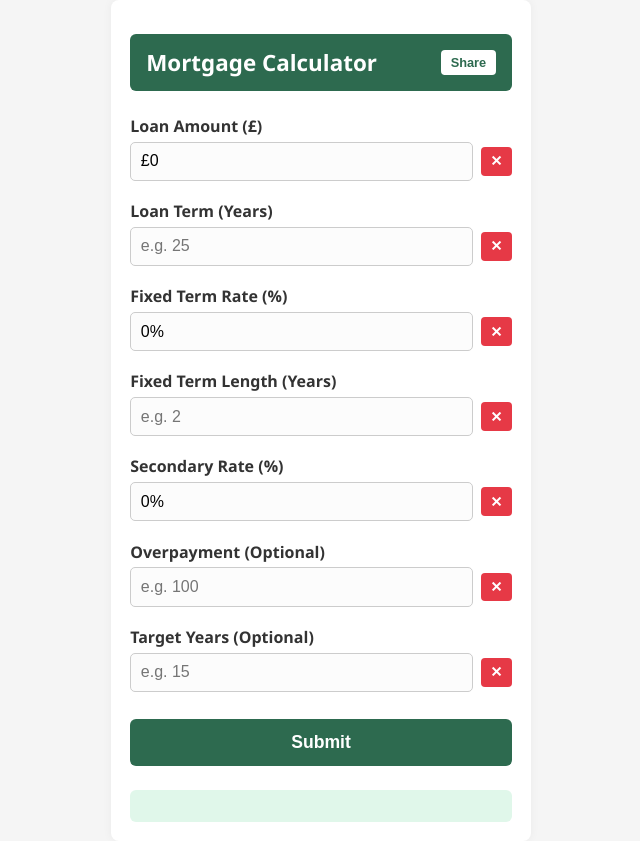
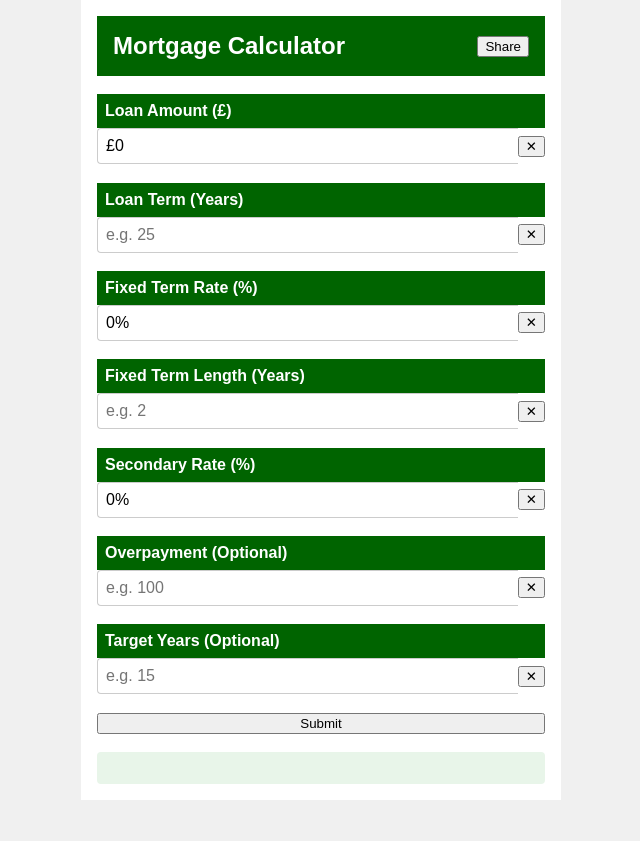
Before and after one commit to Ampdrew06/Mortgage-Calculator, a React (Create React App) app: page / in a window 1280 px wide. Shown: the whole page, without its empty margins (319-959 px from the left). After the commit the page ends 800 px from the top, so only its background shows below. Built offline with nearby package versions, Linux system fonts and the light colour scheme.

Commit message:
Update App.css

```diff
--- a/src/App.css
+++ b/src/App.css
@@ -1,124 +1,98 @@
 body {
   margin: 0;
-  font-family: 'Segoe UI', Tahoma, Geneva, Verdana, sans-serif;
-  background: #f5f5f5;
-  color: #333;
+  padding: 0;
+  font-family: Arial, sans-serif;
+  background: #f0f0f0;
 }
 
 .container {
-  max-width: 420px;
-  margin: 0 auto;
-  padding: 1.2rem;
-  background-color: #ffffff;
-  box-shadow: 0 0 10px rgba(0, 0, 0, 0.05);
-  border-radius: 8px;
+  max-width: 480px;
+  margin: auto;
+  padding: 1rem;
+  background: white;
   min-height: 100vh;
   box-sizing: border-box;
+  display: flex;
+  flex-direction: column;
+  justify-content: space-between;
 }
 
 h1 {
-  font-size: 1.4rem;
-  margin-bottom: 1.5rem;
+  font-size: 1.5rem;
+  background: darkgreen;
+  color: white;
+  padding: 1rem;
+  margin: 0 0 1rem;
   display: flex;
   justify-content: space-between;
   align-items: center;
-  background: #2d6a4f;
-  color: white;
-  padding: 0.8rem 1rem;
-  border-radius: 6px;
 }
 
-.share-btn {
+.share-button {
   background: white;
-  color: #2d6a4f;
+  color: darkgreen;
+  border: 1px solid white;
+  border-radius: 4px;
+  padding: 4px 8px;
+  cursor: pointer;
+}
+
+.input-group {
+  margin-bottom: 1rem;
+}
+
+.input-group label {
+  display: block;
+  background: darkgreen;
+  color: white;
+  padding: 0.5rem;
   font-weight: bold;
-  font-size: 0.8rem;
-  padding: 0.3rem 0.6rem;
+}
+
+.input-row {
+  display: flex;
+  align-items: center;
+}
+
+input {
+  flex: 1;
+  padding: 0.5rem;
+  font-size: 1rem;
+  border: 1px solid #ccc;
+  border-right: none;
+  border-radius: 4px 0 0 4px;
+}
+
+.clear {
+  padding: 0.5rem;
+  background: #ddd;
+  color: #333;
+  border: 1px solid #ccc;
+  border-left: none;
+  border-radius: 0 4px 4px 0;
+  cursor: pointer;
+}
+
+.submit {
+  margin-top: 1rem;
+  padding: 0.75rem;
+  background: #4caf50;
+  color: black;
+  font-weight: bold;
   border: none;
   border-radius: 4px;
   cursor: pointer;
 }
 
-.share-btn:hover {
-  background: #e0e0e0;
-}
-
-.input-group {
-  margin-bottom: 1.2rem;
-}
-
-label {
-  font-weight: 600;
-  display: block;
-  margin-bottom: 0.3rem;
-}
-
-.input-row {
-  display: flex;
-  align-items: center;
-  gap: 0.5rem;
-}
-
-input {
-  flex: 1;
-  padding: 0.6rem;
-  font-size: 1rem;
-  border: 1px solid #ccc;
-  border-radius: 5px;
-  background-color: #fcfcfc;
-  box-sizing: border-box;
-}
-
-input:focus {
-  border-color: #2d6a4f;
-  outline: none;
-}
-
-.input-row button {
-  background: #e63946;
-  color: white;
-  border: none;
+.results {
+  margin-top: 1rem;
+  background: #e8f5e9;
+  padding: 1rem;
   border-radius: 4px;
-  font-weight: bold;
-  cursor: pointer;
-  padding: 0.4rem 0.6rem;
-  font-size: 0.9rem;
-}
-
-.input-row button:hover {
-  background-color: #d62828;
-}
-
-.submit-btn {
-  width: 100%;
-  padding: 0.8rem;
-  background-color: #2d6a4f;
-  color: white;
-  font-size: 1.1rem;
-  font-weight: bold;
-  border: none;
-  border-radius: 6px;
-  margin-top: 0.5rem;
-  cursor: pointer;
-}
-
-.submit-btn:hover {
-  background-color: #1b4332;
-}
-
-.results {
-  margin-top: 1.5rem;
-  background-color: #e0f7ea;
-  padding: 1rem;
-  border-radius: 6px;
-  font-weight: bold;
-  font-size: 1rem;
 }
 
 .results p {
   display: flex;
   justify-content: space-between;
-  margin: 0.6rem 0;
-  border-bottom: 1px dashed #ccc;
-  padding-bottom: 0.3rem;
+  margin: 0.5rem 0;
 }
```
